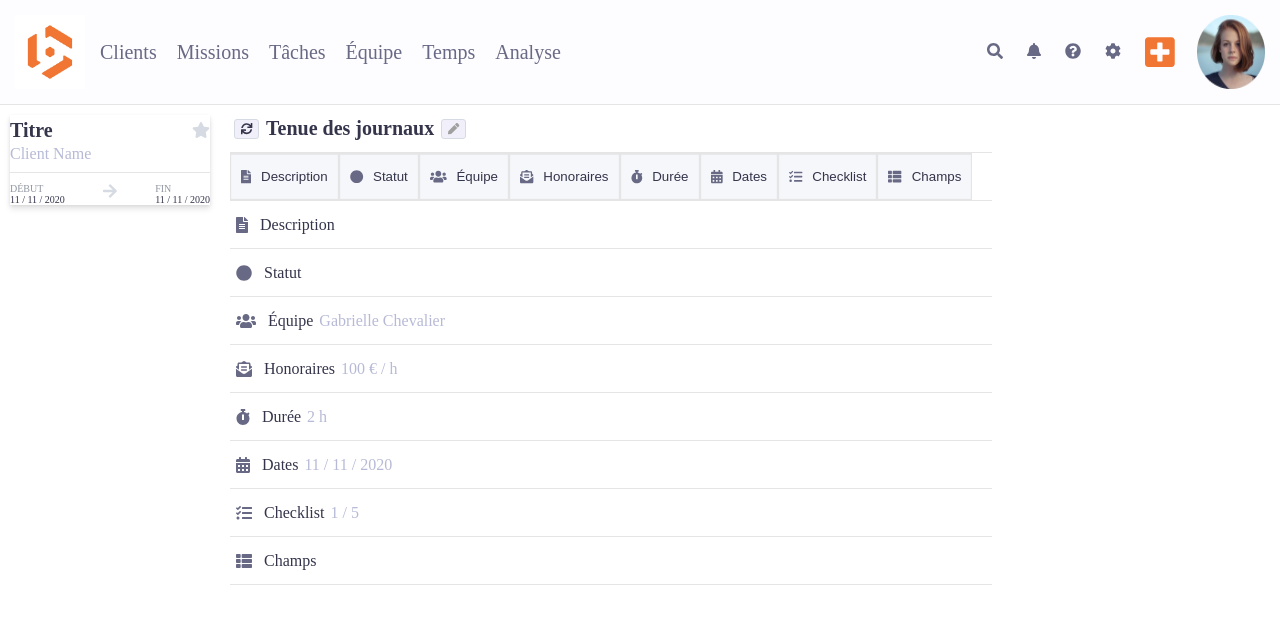
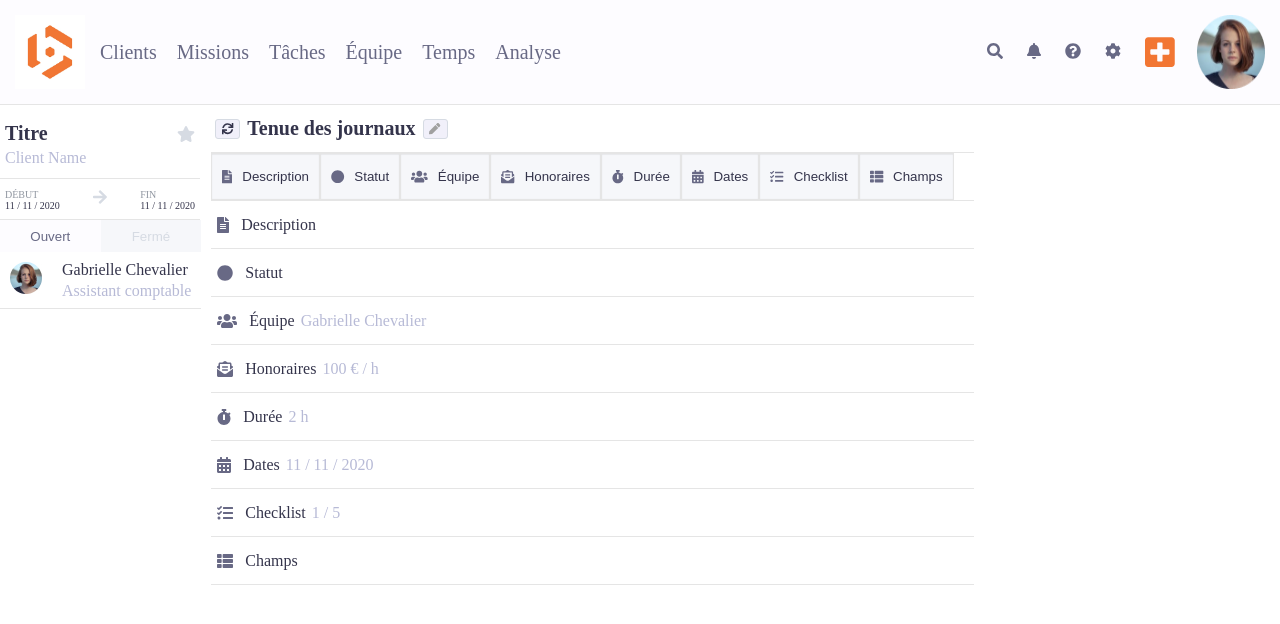
Before and after one commit to deepikabekal/Beeye-1.0, a React (Create React App) app: page / in a window 1280 px wide. Shown: the top 624 px of the page. Built offline with nearby package versions, Linux system fonts and the light colour scheme.

Commit message:
new image and project owner section added

```diff
--- a/src/components/Header/index.js
+++ b/src/components/Header/index.js
@@ -20,7 +20,7 @@ function Header() {
         <Icons className="icon-style" />
         <Avatar
           className="user-img"
-          imageURL={employees[0].imageURL}
+          imageURL="../assets/images/employee-profile.png"
           altValue="Female Employee"
         />
       </div>
--- a/src/components/LeftMenu/LeftMenuStyles.css
+++ b/src/components/LeftMenu/LeftMenuStyles.css
@@ -1,9 +1,10 @@
 /* title block styles */
 
 .title-block-container {
-  height: 90px;
+  height: 105px;
   width: 200px;
-  margin: 10px;
+  margin: 10px 0 0 0px;
+  /* padding-left: 5px; */
   display: flex;
   flex-direction: column;
   justify-content: center;
@@ -21,6 +22,7 @@
 .title-container {
   margin-bottom: 10px;
   height: 60px;
+  padding: 0 5px 0 5px;
 }
 
 .debut-container,
@@ -33,6 +35,7 @@
 .menu-link-container {
   display: flex;
   justify-content: space-between;
+  padding: 0 5px 5px 5px;
 }
 
 .title-block-heading {
@@ -60,4 +63,23 @@
   color: var(--baseMed11);
 }
 
-/*  */
+/* open-close project button styles */
+.project-btn-container {
+  height: 32px;
+}
+.project-btn {
+  width: 50%;
+  height: 32px;
+  border: none;
+  margin: 0;
+}
+
+.open-btn {
+  background-color: var(--baseLight21);
+  color: var(--baseMed10);
+}
+
+.close-btn {
+  background-color: var(--greysLight02);
+  color: var(--greysMed01);
+}
--- a/src/components/LeftMenu/TitleBlock.js
+++ b/src/components/LeftMenu/TitleBlock.js
@@ -4,7 +4,7 @@ import { FontAwesomeIcon } from "@fortawesome/react-fontawesome";
 
 function TitleBlock() {
   return (
-    <div className="title-block-container box-shadow-style">
+    <div className="title-block-container div-border">
       <div className="title-container div-border">
         <div className="title-icon-container">
           <h2 className="title-block-heading">Titre</h2>
--- a/src/components/LeftMenu/index.js
+++ b/src/components/LeftMenu/index.js
@@ -1,9 +1,31 @@
 import React from "react";
 import TitleBlock from "./TitleBlock";
-import LeftMenuStyles from "./LeftMenuStyles.css";
+import "./LeftMenuStyles.css";
+import ResourceCard from "../TeamSection/ResourcePlanning/ResourceCard";
+import employees from "../employees";
+const employee = employees[0];
 
 function LeftMenu() {
-  return <TitleBlock />;
+  return (
+    <div>
+      <TitleBlock />
+
+      {/* project button section */}
+      <button className="project-btn open-btn" type="button">
+        Ouvert
+      </button>
+      <button className="project-btn close-btn" type="button">
+        Fermé
+      </button>
+
+      {/* Project owner section begins */}
+      <ResourceCard
+        imageURL={employee.imageURL}
+        employeeName={employee.employeeName}
+        designation={employee.designation}
+      />
+    </div>
+  );
 }
 
 export default LeftMenu;
--- a/src/components/TeamSection/ResourcePlanning/ResourceList.js
+++ b/src/components/TeamSection/ResourcePlanning/ResourceCard.js
@@ -1,6 +1,6 @@
 import React from "react";
 
-function ResourceList(props) {
+function ResourceCard(props) {
   return (
     <div className="resource-list-div div-border">
       <div className="resource-img-div">
@@ -14,4 +14,4 @@ function ResourceList(props) {
   );
 }
 //require(`../assets/images/${props.imgName}`
-export default ResourceList;
+export default ResourceCard;
--- a/src/components/TeamSection/ResourcePlanning/ResourceListSection.js
+++ b/src/components/TeamSection/ResourcePlanning/ResourceListSection.js
@@ -1,12 +1,12 @@
 import React from "react";
-import ResourceList from "./ResourceList";
+import ResourceCard from "./ResourceCard";
 import employees from "../../employees";
 
 function ResourceListSection() {
   return (
     <div>
       {employees.slice(1).map((item) => (
-        <ResourceList
+        <ResourceCard
           key={item.id}
           imageURL={item.imageURL}
           employeeName={item.employeeName}
--- a/src/components/employees.js
+++ b/src/components/employees.js
@@ -1,7 +1,7 @@
 const employees = [
   {
     id: 1,
-    imageURL: "../assets/images/employee-1.png",
+    imageURL: "../assets/images/employee-1.jpg",
     employeeName: "Gabrielle Chevalier",
     designation: "Assistant comptable"
   },
```
Also changed, not shown: public/assets/images/employee-1.jpg (added), public/assets/images/employee-profile.png (renamed from public/assets/images/employee-1.png).
